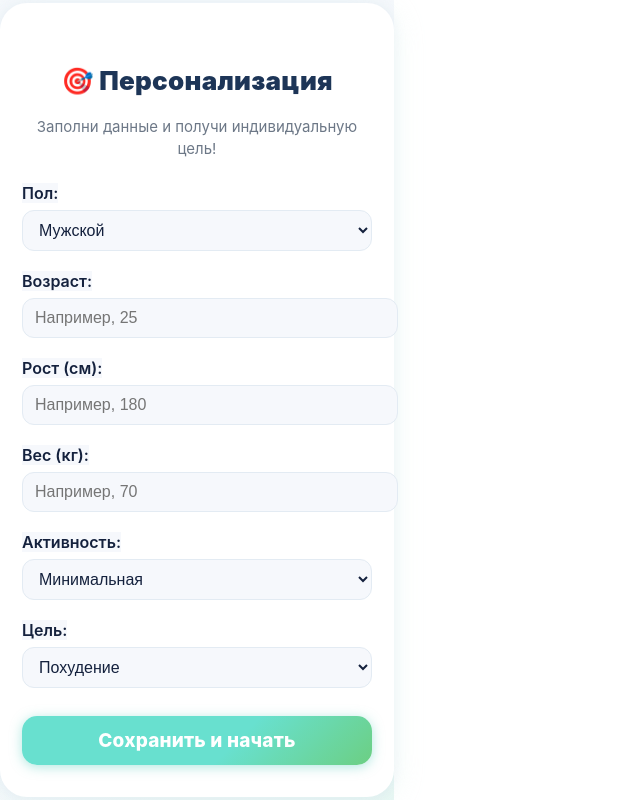
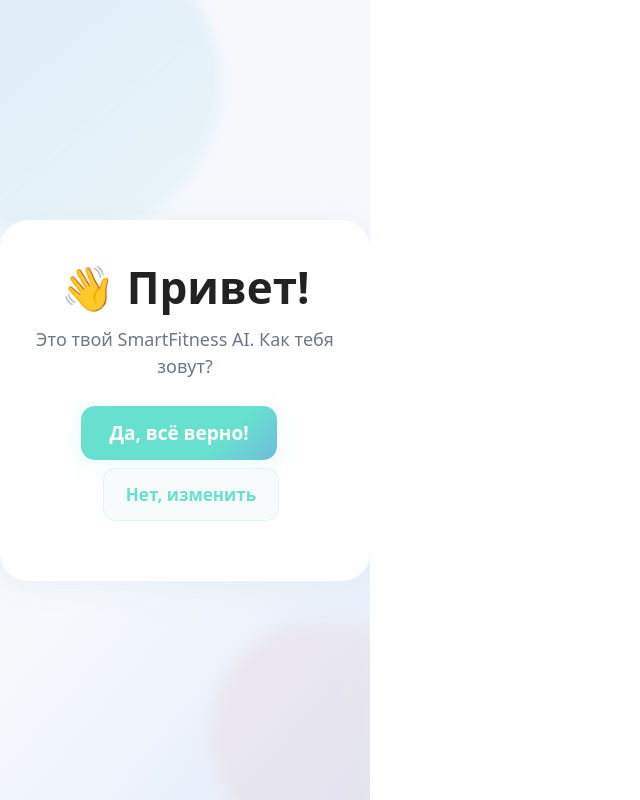
Before and after one commit to AlexFogpk/ai-smart-fitness, a React (Vite) app in the folder frontend/: page / in a window 1280 px wide. Shown: the whole page, without its empty margins (0-640 px from the left). Built offline with nearby package versions, Linux system fonts and the light colour scheme.

Commit message:
Update App.jsx

```diff
--- a/frontend/src/App.jsx
+++ b/frontend/src/App.jsx
@@ -1,24 +1,17 @@
-import React, { useState } from "react";
+import React, { useState, useEffect } from "react";
 
-// Базовая функция для расчета КБЖУ (Миффлина-Сан Жеора, упрощенная)
+// --- КАЛЬКУЛЯТОР КБЖУ ---
 function calcKBJU({ sex, weight, height, age, activity, goal }) {
-  // BMR (основной обмен)
   let bmr =
     sex === "male"
       ? 10 * weight + 6.25 * height - 5 * age + 5
       : 10 * weight + 6.25 * height - 5 * age - 161;
-  // ТДЭ (Total Daily Energy Expenditure)
   let tdee = bmr * Number(activity);
-
-  // Учет цели
   if (goal === "weight-loss") tdee -= 300;
   else if (goal === "weight-gain") tdee += 300;
-
-  // Белки/Жиры/Углеводы (проценты для примера)
   let protein = Math.round((tdee * 0.25) / 4);
   let fat = Math.round((tdee * 0.30) / 9);
   let carb = Math.round((tdee * 0.45) / 4);
-
   return {
     calories: Math.round(tdee),
     protein,
@@ -27,34 +20,177 @@ function calcKBJU({ sex, weight, height, age, activity, goal }) {
   };
 }
 
+// --- ОСНОВНОЙ КОМПОНЕНТ ---
 function App() {
-  // "user" — объект с введёнными параметрами/целью
-  const [user, setUser] = useState(null);
+  // стадии: welcome -> rename -> loading -> onboard -> dashboard
+  const [stage, setStage] = useState("welcome");
+  const [telegramName, setTelegramName] = useState("");
+  const [name, setName] = useState(""); // отображаемое имя
+  const [user, setUser] = useState(null); // параметры и цель
+  const [today, setToday] = useState({ calories: 0, protein: 0, fat: 0, carb: 0 });
 
-  // Состояние для 'съеденного' (будет использоваться для заполнения колец)
-  const [today, setToday] = useState({
-    calories: 0,
-    protein: 0,
-    fat: 0,
-    carb: 0,
-  });
+  // При первом запуске попробуем получить имя из Telegram WebApp
+  useEffect(() => {
+    if (window.Telegram && window.Telegram.WebApp && window.Telegram.WebApp.initDataUnsafe?.user?.first_name) {
+      setTelegramName(window.Telegram.WebApp.initDataUnsafe.user.first_name);
+      setName(window.Telegram.WebApp.initDataUnsafe.user.first_name);
+    }
+  }, []);
 
-  // Вынесем стили инпут/селект/лейбл для любых тем Telegram
+  // --- 1. АНИМАЦИОННОЕ ПРИВЕТСТВИЕ (stage = "welcome") ---
+  if (stage === "welcome") {
+    return (
+      <div style={{
+        minHeight: '100vh', display: 'flex', alignItems: 'center', justifyContent: 'center',
+        background: "linear-gradient(130deg, #f6f8fc 55%, #e2ecfc 100%)",
+        overflow: "hidden", position: "relative"
+      }}>
+        <div style={{
+          width: 330, borderRadius: 28, background: "#fff", boxShadow: "0 6px 32px #dfedef70, 0 1.5px 12px #e3eaff38",
+          padding: "32px 20px", textAlign: "center", position: "relative", zIndex: 2,
+          animation: "fadein-up 1s cubic-bezier(.16,1,.3,1)"
+        }}>
+          <div style={{ fontSize: 44, fontWeight: 700, marginBottom: 6, marginTop: 2, color: "#222" }}>
+            👋 Привет{(name || telegramName) ? `, ${name || telegramName}!` : "!"}
+          </div>
+          <div style={{ color: "#6d7887", fontSize: 18, fontWeight: 500, marginBottom: 26 }}>
+            Это твой SmartFitness AI.
+            {name || telegramName ? <> Это твоё имя? </> : <> Как тебя зовут?</>}
+          </div>
+          <div style={{ margin: "20px 0" }}>
+            <button
+              style={{
+                fontSize: 19, fontWeight: 700, color: "#fff", background: "linear-gradient(135deg,#68e0cf 70%,#72a6e3 120%)",
+                border: 0, borderRadius: 14, padding: "14px 28px", marginRight: 12, marginBottom: 8, cursor: "pointer", boxShadow: "0 4px 23px #63d1c324"
+              }}
+              onClick={() => setStage("loading")}
+            >
+              Да, всё верно!
+            </button>
+            <button
+              style={{
+                fontSize: 17, fontWeight: 700, color: "#68e0cf", background: "#f7fbfb",
+                border: "1.6px solid #68e0cf30", borderRadius: 13, padding: "14px 22px", marginLeft: 12, marginBottom: 8, cursor: "pointer"
+              }}
+              onClick={() => setStage("rename")}
+            >
+              Нет, изменить
+            </button>
+          </div>
+        </div>
+        {/* Фоновые круги-анимации */}
+        <div style={{
+          position: "absolute", width: 310, height: 310, borderRadius: "50%",
+          left: -90, top: -70, background: "linear-gradient(140deg, #6caeef50, #68e0cf22)", zIndex: 1, filter: "blur(6px) opacity(0.6)"
+        }} />
+        <div style={{
+          position: "absolute", width: 230, height: 230, borderRadius: "50%",
+          right: -70, bottom: -50, background: "linear-gradient(90deg, #e27d6e22 55%, #f4ce6826)", zIndex: 1, filter: "blur(8px) opacity(0.7)"
+        }} />
+        <style>{`
+          @keyframes fadein-up {
+            0% { opacity:0; transform: translateY(60px) scale(0.98); }
+            80% { opacity:0.9; transform: translateY(-5px) scale(1.05);}
+            100% { opacity:1; transform: translateY(0) scale(1);}
+          }
+        `}</style>
+      </div>
+    );
+  }
+
+  // --- 2. Смена имени (stage = "rename") ---
+  if (stage === "rename") {
+    return (
+      <div style={{
+        minHeight: '100vh', display: 'flex', alignItems: 'center', justifyContent: 'center',
+        background: "linear-gradient(130deg, #f6f8fc 55%, #e2ecfc 100%)", fontFamily: "SF Pro Display, sans-serif"
+      }}>
+        <form
+          style={{
+            background: "#fff",
+            borderRadius: 22, boxShadow: "0 4px 24px #dfedef60",
+            padding: "28px 17px", width: 330, textAlign: "center"
+          }}
+          onSubmit={e => { e.preventDefault(); setStage("loading"); }}
+        >
+          <div style={{ fontWeight: 700, fontSize: 24, marginBottom: 20, color: "#14213d" }}>
+            Как тебя зовут?
+          </div>
+          <input
+            value={name}
+            onChange={e => setName(e.target.value)}
+            placeholder="Ваше имя"
+            required
+            style={{
+              width: "96%",
+              fontSize: 19,
+              padding: "15px 14px",
+              marginBottom: 22,
+              border: "1.6px solid #ebeef4",
+              borderRadius: 11,
+              background: "#f6f8fc",
+              color: "#14213d",
+              fontWeight: 700,
+              outline: "none"
+            }}
+          />
+          <button type="submit" style={{
+            width: "99%", background: "linear-gradient(135deg,#68e0cf 60%,#6ccf83)", padding: "13px", borderRadius: 14,
+            color: "#fff", border: 0, fontWeight: 800, fontSize: 19,
+            letterSpacing: ".01em", boxShadow: "0 2px 12px #63d1c380", marginTop: 10, cursor: "pointer"
+          }}>
+            Сохранить имя
+          </button>
+        </form>
+      </div>
+    );
+  }
+
+  // --- 3. Анимационная загрузка (stage = "loading") ---
+  if (stage === "loading") {
+    setTimeout(() => setStage("onboard"), 1200);
+    return (
+      <div style={{
+        minHeight: '100vh', display: 'flex', alignItems: 'center', justifyContent: 'center',
+        background: "radial-gradient(ellipse at 60% 35%, #f7fbfd 0%,#68e0cf22 50%, #e2ecfc 100%)"
+      }}>
+        <div style={{ textAlign: "center" }}>
+          {/* Яблочный style лоадер */}
+          <svg width="68" height="68" viewBox="0 0 50 50">
+            <circle cx="25" cy="25" r="21"
+              stroke="#68e0cf"
+              strokeWidth="5"
+              fill="none"
+              strokeDasharray="120"
+              strokeDashoffset="80"
+              style={{ animation: "lspin 1.13s linear infinite" }}
+            />
+            <style>
+              {`
+                @keyframes lspin {
+                  0% { stroke-dashoffset: 120; }
+                  100% { stroke-dashoffset: 0;}
+                }
+              `}
+            </style>
+          </svg>
+          <div style={{
+            color: "#68e0cf", fontWeight: 700, fontSize: 19, marginTop: 16, letterSpacing: ".01em"
+          }}>
+            <span>Индивидуальная настройка...</span>
+          </div>
+        </div>
+      </div>
+    );
+  }
+
+  // --- 4. ФОРМА ЦЕЛЕЙ (stage = "onboard") ---
+  if (stage === "onboard" && !user) {
     const formFieldStyle = {
-    width: "100%",
-    marginTop: 5,
-    padding: "10px 12px",
-    borderRadius: 12,
-    border: "1px solid #e3ebf3",
-    outline: "none",
-    fontSize: 16,
-    background: "#f6f8fc",
-    color: "#14213d",         // фиксируем цвет для всех тем!
-    fontWeight: 500,
+      width: "100%", marginTop: 5, padding: "10px 12px", borderRadius: 12,
+      border: "1px solid #e3ebf3", outline: "none", fontSize: 16, background: "#f6f8fc",
+      color: "#14213d", fontWeight: 500,
     };
-
-  // 1. Onboarding-форма
-  if (!user) {
     return (
       <div style={{
         minHeight: '100vh',
@@ -75,6 +211,7 @@ function App() {
               age: Number(fd.get("age")),
               activity: fd.get("activity"),
               goal: fd.get("goal"),
+              name  // записываем в user
             };
             setUser(formUser);
           }}
@@ -82,52 +219,36 @@ function App() {
             background: "#fff",
             borderRadius: 27,
             boxShadow: "0 4px 32px #e0f5ee70, 0 1.5px 12px #bbc6e238",
-            padding: "36px 22px 32px 22px",
-            minWidth: 280,
-            maxWidth: 350,
-            width: "100%",
-            margin: "auto",
-            color: "#14213d" // все лейблы точно будут темными!
+            padding: "36px 22px 32px 22px", minWidth: 280, maxWidth: 350,
+            width: "100%", margin: "auto", color: "#14213d"
           }}
         >
-          {/* Фикс универсальный: для темных тем Telegram */}
-          <style>
-            {`
-              input, select, label, option {
-                color: #14213d !important;
-                background: #f6f8fc !important;
-              }
-            `}
-          </style>
           <h2 style={{
             textAlign: "center", fontWeight: 900,
-            fontSize: 26, marginBottom: 16, color: "#1d3557", letterSpacing: ".01em"
+            fontSize: 22, marginBottom: 18, color: "#1d3557", letterSpacing: ".01em"
           }}>
-            🎯 Персонализация
+            {name ? <>Отлично, {name}! Теперь твои параметры:</> : <>Твои параметры</>}
           </h2>
-          <p style={{ textAlign: "center", color: "#6d7887", fontSize: 15, marginBottom: 20 }}>
-            Заполни данные и получи индивидуальную цель!
-          </p>
-          <div style={{ marginBottom: 18 }}>
+          <div style={{ marginBottom: 16 }}>
             <label style={{ fontWeight: 600 }} htmlFor="sex">Пол:</label><br />
             <select required name="sex" defaultValue="male" style={formFieldStyle}>
               <option value="male">Мужской</option>
               <option value="female">Женский</option>
             </select>
           </div>
-          <div style={{ marginBottom: 18 }}>
+          <div style={{ marginBottom: 16 }}>
             <label style={{ fontWeight: 600 }} htmlFor="age">Возраст:</label>
             <input required type="number" name="age" min={10} max={100} style={formFieldStyle} placeholder="Например, 25" />
           </div>
-          <div style={{ marginBottom: 18 }}>
+          <div style={{ marginBottom: 16 }}>
             <label style={{ fontWeight: 600 }} htmlFor="height">Рост (см):</label>
             <input required type="number" name="height" min={120} max={250} style={formFieldStyle} placeholder="Например, 180" />
           </div>
-          <div style={{ marginBottom: 18 }}>
+          <div style={{ marginBottom: 16 }}>
             <label style={{ fontWeight: 600 }} htmlFor="weight">Вес (кг):</label>
             <input required type="number" name="weight" min={30} max={250} style={formFieldStyle} placeholder="Например, 70" />
           </div>
-          <div style={{ marginBottom: 18 }}>
+          <div style={{ marginBottom: 16 }}>
             <label style={{ fontWeight: 600 }} htmlFor="activity">Активность:</label>
             <select required name="activity" defaultValue="1.2" style={formFieldStyle}>
               <option value="1.2">Минимальная</option>
@@ -136,7 +257,7 @@ function App() {
               <option value="1.725">Высокая</option>
             </select>
           </div>
-          <div style={{ marginBottom: 20 }}>
+          <div style={{ marginBottom: 18 }}>
             <label style={{ fontWeight: 600 }} htmlFor="goal">Цель:</label>
             <select required name="goal" defaultValue="weight-loss" style={formFieldStyle}>
               <option value="weight-loss">Похудение</option>
@@ -145,45 +266,38 @@ function App() {
             </select>
           </div>
           <button type="submit" style={{
-            width: "100%", background: "linear-gradient(135deg,#68e0cf 60%,#6ccf83)",
-            padding: "13px", borderRadius: 15, color: "#fff", border: 0,
-            fontWeight: 800, fontSize: 19, letterSpacing: ".01em", boxShadow: "0 2px 12px #63d1c380",
-            marginTop: 8, transition: "0.13s", cursor: "pointer"
+            width: "100%", background: "linear-gradient(135deg,#68e0cf 60%,#6ccf83)", padding: "13px",
+            borderRadius: 15, color: "#fff", border: 0, fontWeight: 800, fontSize: 19, letterSpacing: ".01em",
+            boxShadow: "0 2px 12px #63d1c380", marginTop: 8, transition: "0.13s", cursor: "pointer"
           }}>
-            Сохранить и начать
+            Сохранить и продолжить
           </button>
         </form>
       </div>
-    )
+    );
   }
 
-  // 2. После онбординга — расчет и дашборд
+  // --- 5. ДАШБОРД (после всех шагов) ---
+  if (user) {
     const kbju = calcKBJU(user);
-
-  // Прогресс — проценты
     const pct = (val, max) => Math.min(100, Math.round((val / max) * 100));
-
     return (
       <div style={{
-      minHeight: "100vh",
-      display: "flex", flexDirection: "column", alignItems: "center",
+        minHeight: "100vh", display: "flex", flexDirection: "column", alignItems: "center",
         background: "linear-gradient(135deg,#fff,#e9e9f7 60%,#d4d8f2)"
       }}>
         <h2 style={{
-        marginTop: 28,
-        fontWeight: 700,
-        color: "#14213d"
+          marginTop: 28, fontWeight: 700, color: "#14213d"
         }}>
-        Привет, {user.sex === 'male' ? 'тренирующийся' : 'тренирующаяся'}!
+          Привет, {user.name ? user.name : (user.sex === 'male' ? 'тренирующийся' : 'тренирующаяся')}!
         </h2>
-      <p style={{ color: "#888" }}>Твоя суточная цель: {kbju.calories} ккал, Б: {kbju.protein} г, Ж: {kbju.fat} г, У: {kbju.carb} г</p>
-
-      {/* Дашборд по кольцам */}
+        <p style={{ color: "#888" }}>
+          Твоя суточная цель: {kbju.calories} ккал, Б: {kbju.protein} г, Ж: {kbju.fat} г, У: {kbju.carb} г
+        </p>
         <div style={{
           margin: 34, padding: "36px 24px", maxWidth: 330, borderRadius: 32,
           boxShadow: "0 8px 32px #d5daf840,0 1.5px 12px #bbc6e238", background: "#fff"
         }}>
-        {/* Главное кольцо */}
           <Circle
             pct={pct(today.calories, kbju.calories)}
             label={"Калории"}
@@ -191,27 +305,10 @@ function App() {
             max={kbju.calories}
             color="#68e0cf"
           />
-        {/* БЖУ полоски */}
-        <MiniBar
-          label="Белки"
-          value={today.protein}
-          max={kbju.protein}
-          color="#6ccf83"
-        />
-        <MiniBar
-          label="Жиры"
-          value={today.fat}
-          max={kbju.fat}
-          color="#f4ce68"
-        />
-        <MiniBar
-          label="Углеводы"
-          value={today.carb}
-          max={kbju.carb}
-          color="#e27d6e"
-        />
+          <MiniBar label="Белки" value={today.protein} max={kbju.protein} color="#6ccf83" />
+          <MiniBar label="Жиры" value={today.fat} max={kbju.fat} color="#f4ce68" />
+          <MiniBar label="Углеводы" value={today.carb} max={kbju.carb} color="#e27d6e" />
         </div>
-      {/* Тестовые кнопки "съесть" */}
         <div>
           <button onClick={() => setToday(t => ({
             ...t,
@@ -238,6 +335,11 @@ function App() {
     );
   }
 
+  // --- заглушка ---
+  return null;
+}
+
+// --- Из прошлой версии ---
 // Круговое кольцо (прототип — позже дадим многослойное, как Apple Watch)
 function Circle({ pct, label, value, max, color }) {
   const r = 62, c = 2 * Math.PI * r;
```
Lines whose indentation alone changed are shown as unchanged.
